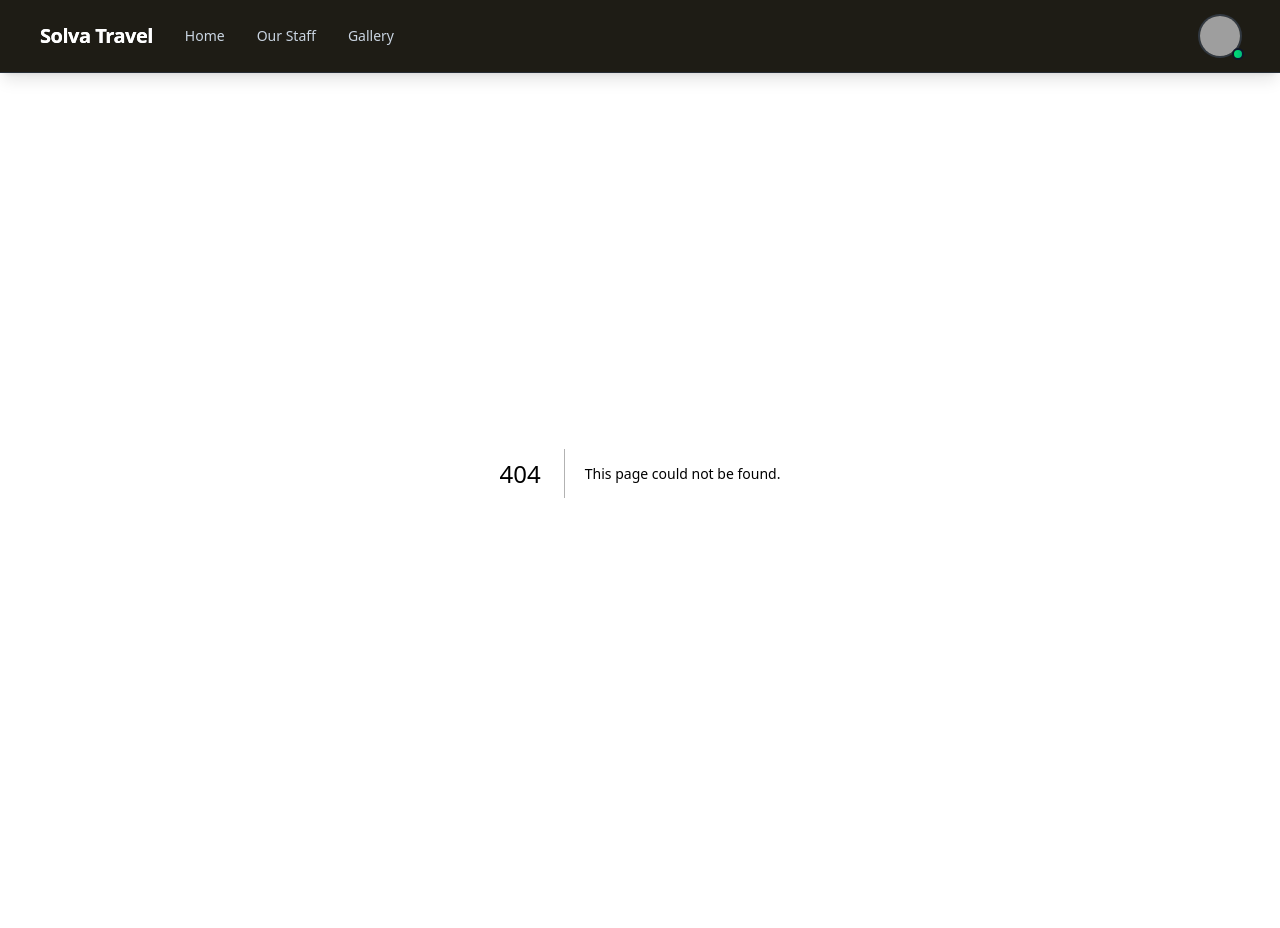
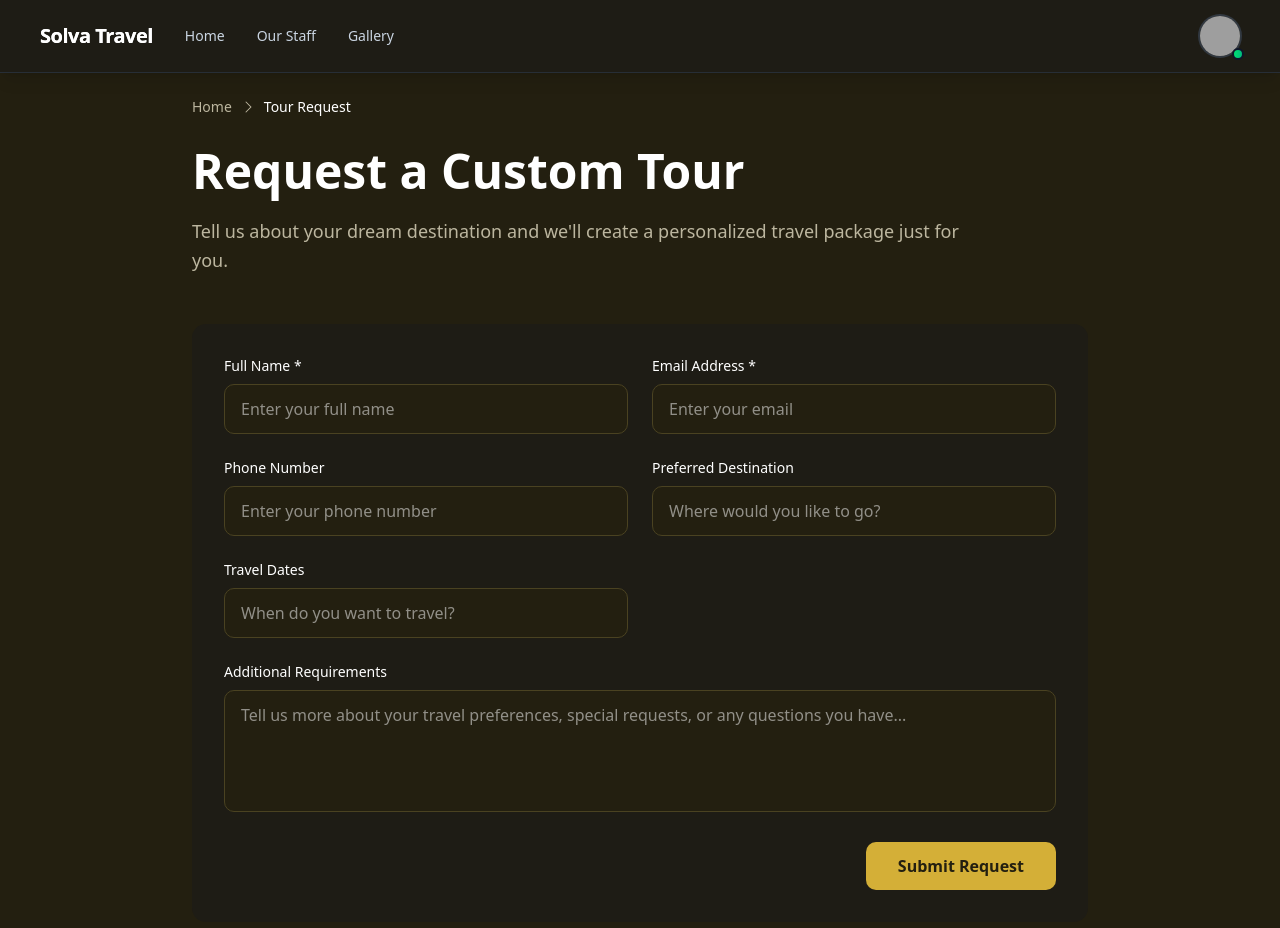
Before and after one commit to Tawan151766/solva-travel, a Next.js app: page /tour-request in a window 1280 px wide. Before the commit this address had no page. Shown: the top 928 px of the page. Before the commit the page ends 873 px from the top, so only its background shows below. Built offline with nearby package versions, Linux system fonts and the light colour scheme; grey boxes are pictures that could not be loaded.

Commit message:
fix: build

```diff
--- /dev/null
+++ b/src/app/our-staff/page.js
@@ -0,0 +1,6 @@
+import { redirect } from 'next/navigation';
+
+export default function OurStaffPage() {
+  // Redirect to the main staff page since this might be an old route
+  redirect('/staff');
+}
--- /dev/null
+++ b/src/app/tour-request/page.js
@@ -0,0 +1,158 @@
+"use client";
+
+import { useState } from 'react';
+import Link from 'next/link';
+
+export default function TourRequestPage() {
+  const [formData, setFormData] = useState({
+    name: '',
+    email: '',
+    phone: '',
+    destination: '',
+    dates: '',
+    message: ''
+  });
+
+  const handleSubmit = (e) => {
+    e.preventDefault();
+    // Handle form submission
+    console.log('Form submitted:', formData);
+    alert('Thank you for your tour request! We will contact you soon.');
+  };
+
+  const handleChange = (e) => {
+    setFormData({
+      ...formData,
+      [e.target.name]: e.target.value
+    });
+  };
+
+  return (
+    <div className="min-h-screen bg-[#231f10] px-2 sm:px-4 lg:px-8 py-4 sm:py-6">
+      <div className="max-w-4xl mx-auto">
+        {/* Breadcrumb */}
+        <nav className="flex items-center gap-2 text-sm mb-4 sm:mb-6" aria-label="Breadcrumb">
+          <Link href="/" className="text-[#bcb69f] hover:text-white transition-colors">
+            Home
+          </Link>
+          <svg className="w-4 h-4 text-[#bcb69f]" fill="currentColor" viewBox="0 0 256 256">
+            <path d="m181.66,133.66-80,80a8,8,0,0,1-11.32-11.32L164.69,128,90.34,53.66a8,8,0,0,1,11.32-11.32l80,80A8,8,0,0,1,181.66,133.66Z" />
+          </svg>
+          <span className="text-white font-medium">Tour Request</span>
+        </nav>
+
+        {/* Header */}
+        <div className="mb-8 sm:mb-12">
+          <h1 className="text-white text-3xl sm:text-4xl lg:text-5xl font-bold leading-tight mb-3 sm:mb-4">
+            Request a Custom Tour
+          </h1>
+          <p className="text-[#bcb69f] text-base sm:text-lg leading-relaxed max-w-3xl">
+            Tell us about your dream destination and we&apos;ll create a personalized travel package just for you.
+          </p>
+        </div>
+
+        {/* Form */}
+        <div className="bg-[#1e1c15] rounded-xl p-6 sm:p-8">
+          <form onSubmit={handleSubmit} className="space-y-6">
+            <div className="grid grid-cols-1 md:grid-cols-2 gap-6">
+              <div>
+                <label className="block text-white text-sm font-medium mb-2">
+                  Full Name *
+                </label>
+                <input
+                  type="text"
+                  name="name"
+                  required
+                  value={formData.name}
+                  onChange={handleChange}
+                  className="w-full px-4 py-3 bg-[#231f10] text-white rounded-lg border border-[#4a4221] focus:border-[#d4af37] focus:outline-none"
+                  placeholder="Enter your full name"
+                />
+              </div>
+
+              <div>
+                <label className="block text-white text-sm font-medium mb-2">
+                  Email Address *
+                </label>
+                <input
+                  type="email"
+                  name="email"
+                  required
+                  value={formData.email}
+                  onChange={handleChange}
+                  className="w-full px-4 py-3 bg-[#231f10] text-white rounded-lg border border-[#4a4221] focus:border-[#d4af37] focus:outline-none"
+                  placeholder="Enter your email"
+                />
+              </div>
+
+              <div>
+                <label className="block text-white text-sm font-medium mb-2">
+                  Phone Number
+                </label>
+                <input
+                  type="tel"
+                  name="phone"
+                  value={formData.phone}
+                  onChange={handleChange}
+                  className="w-full px-4 py-3 bg-[#231f10] text-white rounded-lg border border-[#4a4221] focus:border-[#d4af37] focus:outline-none"
+                  placeholder="Enter your phone number"
+                />
+              </div>
+
+              <div>
+                <label className="block text-white text-sm font-medium mb-2">
+                  Preferred Destination
+                </label>
+                <input
+                  type="text"
+                  name="destination"
+                  value={formData.destination}
+                  onChange={handleChange}
+                  className="w-full px-4 py-3 bg-[#231f10] text-white rounded-lg border border-[#4a4221] focus:border-[#d4af37] focus:outline-none"
+                  placeholder="Where would you like to go?"
+                />
+              </div>
+
+              <div>
+                <label className="block text-white text-sm font-medium mb-2">
+                  Travel Dates
+                </label>
+                <input
+                  type="text"
+                  name="dates"
+                  value={formData.dates}
+                  onChange={handleChange}
+                  className="w-full px-4 py-3 bg-[#231f10] text-white rounded-lg border border-[#4a4221] focus:border-[#d4af37] focus:outline-none"
+                  placeholder="When do you want to travel?"
+                />
+              </div>
+            </div>
+
+            <div>
+              <label className="block text-white text-sm font-medium mb-2">
+                Additional Requirements
+              </label>
+              <textarea
+                name="message"
+                rows="4"
+                value={formData.message}
+                onChange={handleChange}
+                className="w-full px-4 py-3 bg-[#231f10] text-white rounded-lg border border-[#4a4221] focus:border-[#d4af37] focus:outline-none resize-none"
+                placeholder="Tell us more about your travel preferences, special requests, or any questions you have..."
+              />
+            </div>
+
+            <div className="flex justify-end">
+              <button
+                type="submit"
+                className="bg-[#d4af37] hover:bg-[#c49e2a] text-[#231f10] px-8 py-3 rounded-lg font-semibold transition-colors"
+              >
+                Submit Request
+              </button>
+            </div>
+          </form>
+        </div>
+      </div>
+    </div>
+  );
+}
```
